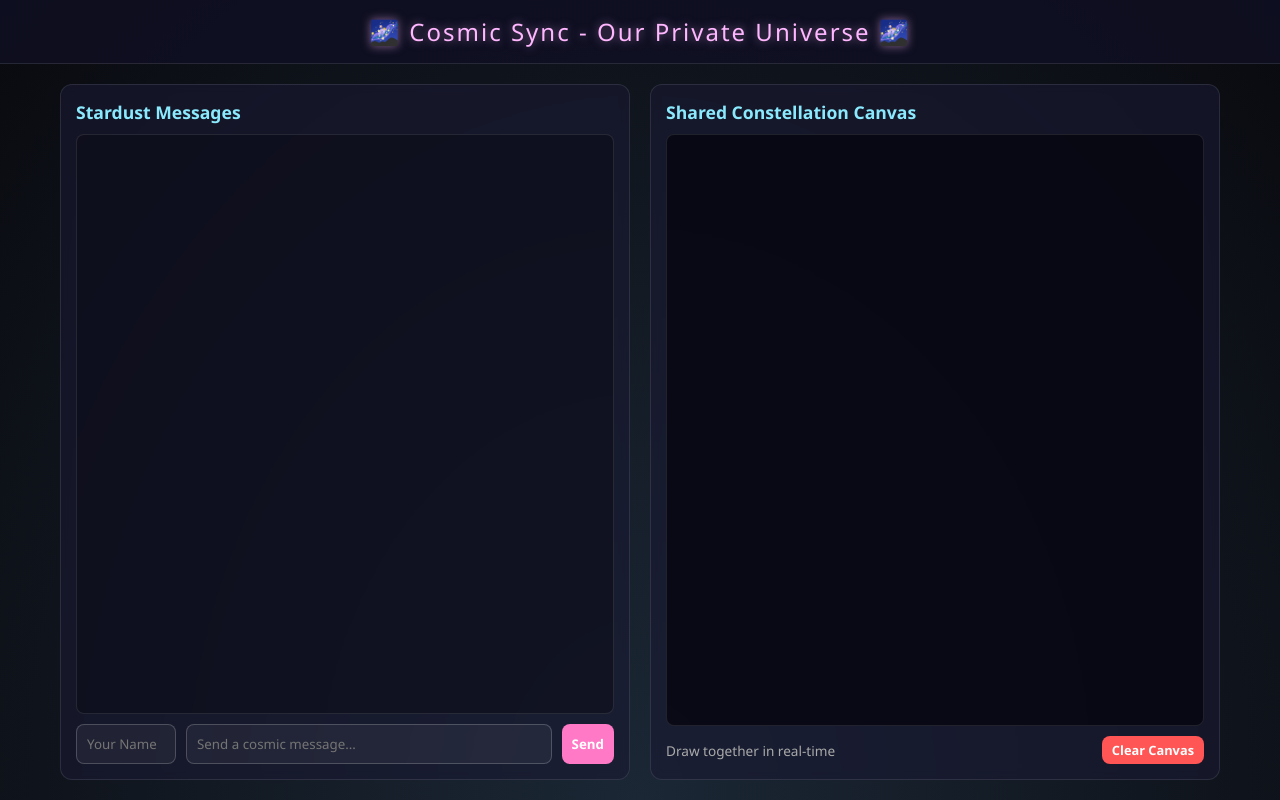
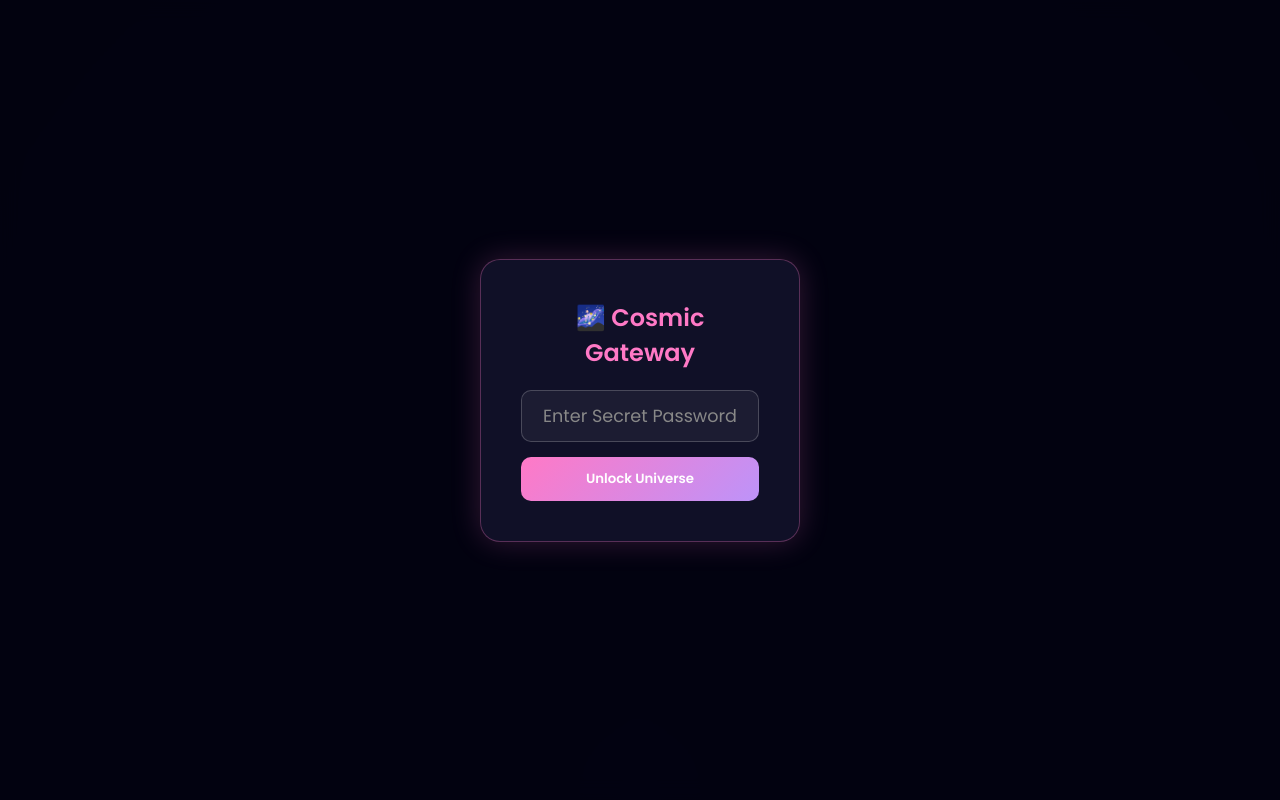
Before and after one commit to praveenrar451-hash/Cosmic-sync, a website: page public/index.html in a window 1280 px wide. Drawn offline with nearby package versions, Linux system fonts and the light colour scheme; no server answers.

Commit message:
Refactor index.html for login and chat features

```diff
--- a/public/index.html
+++ b/public/index.html
@@ -4,79 +4,148 @@
     <meta charset="UTF-8">
     <meta name="viewport" content="width=device-width, initial-scale=1.0">
     <title>Cosmic Sync - Our Universe</title>
+    <link href="https://fonts.googleapis.com/css2?family=Poppins:wght@300;400;600&display=swap" rel="stylesheet">
     <style>
         * {
             box-sizing: border-box;
             margin: 0;
             padding: 0;
-            font-family: 'Segoe UI', Tahoma, Geneva, Verdana, sans-serif;
+            font-family: 'Poppins', sans-serif;
         }
         body {
-            background-color: #050515;
-            color: #e0e0ff;
+            background-color: #030310;
+            color: #f0f0ff;
             height: 100vh;
             overflow: hidden;
             display: flex;
             flex-direction: column;
         }
-        /* Cosmic Starry Background Animation */
+        /* Cosmic Animated Background */
         .stars {
             position: fixed;
             top: 0; left: 0; width: 100%; height: 100%;
-            background: radial-gradient(ellipse at bottom, #1b2735 0%, #090a0f 100%);
+            background: radial-gradient(ellipse at bottom, #101026 0%, #030310 100%);
             z-index: -1;
+        }
+
+        /* --- LOGIN OVERLAY --- */
+        #loginOverlay {
+            position: fixed;
+            top: 0; left: 0; width: 100%; height: 100%;
+            background: rgba(3, 3, 16, 0.95);
+            display: flex;
+            justify-content: center;
+            align-items: center;
+            z-index: 999;
+            backdrop-filter: blur(10px);
+        }
+        .login-card {
+            background: rgba(20, 20, 45, 0.8);
+            border: 1px solid rgba(255, 121, 198, 0.3);
+            padding: 40px;
+            border-radius: 20px;
+            text-align: center;
+            box-shadow: 0 0 30px rgba(255, 121, 198, 0.2);
+            width: 320px;
+        }
+        .login-card h2 {
+            color: #ff79c6;
+            margin-bottom: 20px;
+            font-size: 1.5rem;
+        }
+        .login-card input {
+            width: 100%;
+            padding: 12px;
+            margin-bottom: 15px;
+            border-radius: 10px;
+            border: 1px solid rgba(255, 255, 255, 0.2);
+            background: rgba(255, 255, 255, 0.05);
+            color: #fff;
+            text-align: center;
+            font-size: 1.1rem;
+            outline: none;
+        }
+        .login-card button {
+            width: 100%;
+            padding: 12px;
+            border-radius: 10px;
+            background: linear-gradient(135deg, #ff79c6, #bd93f9);
+            border: none;
+            color: #fff;
+            font-weight: 600;
+            cursor: pointer;
+            transition: 0.3s;
+        }
+        .login-card button:hover { opacity: 0.9; transform: scale(1.02); }
+        .error-msg { color: #ff5555; font-size: 0.85rem; margin-top: 10px; display: none; }
+
+        /* --- MAIN APP UI --- */
+        #appContent {
+            display: none;
+            flex-direction: column;
+            height: 100vh;
         }
         header {
             text-align: center;
             padding: 15px;
-            background: rgba(15, 15, 35, 0.8);
+            background: rgba(15, 15, 35, 0.7);
             border-bottom: 1px solid rgba(255, 255, 255, 0.1);
-            font-size: 1.5rem;
+            font-size: 1.4rem;
             letter-spacing: 2px;
-            color: #ffb7ff;
-            text-shadow: 0 0 10px rgba(255, 183, 255, 0.5);
+            color: #ff79c6;
+            font-weight: 600;
+            text-shadow: 0 0 15px rgba(255, 121, 198, 0.4);
         }
         .container {
             display: flex;
             flex: 1;
             padding: 20px;
             gap: 20px;
-            max-width: 1200px;
+            max-width: 1300px;
             margin: 0 auto;
             width: 100%;
         }
-        .chat-section, .canvas-section {
-            background: rgba(25, 25, 50, 0.6);
+        .card {
+            background: rgba(18, 18, 38, 0.6);
             border: 1px solid rgba(255, 255, 255, 0.1);
-            border-radius: 12px;
+            border-radius: 16px;
             flex: 1;
             display: flex;
             flex-direction: column;
-            padding: 15px;
-            backdrop-filter: blur(5px);
+            padding: 20px;
+            backdrop-filter: blur(8px);
+            box-shadow: 0 8px 32px 0 rgba(0, 0, 0, 0.37);
         }
         h3 {
-            margin-bottom: 10px;
+            margin-bottom: 12px;
             color: #8be9fd;
             font-size: 1.1rem;
+            display: flex;
+            align-items: center;
+            gap: 8px;
         }
         #chat-box {
             flex: 1;
             overflow-y: auto;
-            border: 1px solid rgba(255, 255, 255, 0.1);
-            border-radius: 8px;
-            padding: 10px;
-            margin-bottom: 10px;
-            background: rgba(10, 10, 20, 0.5);
+            border: 1px solid rgba(255, 255, 255, 0.08);
+            border-radius: 12px;
+            padding: 12px;
+            margin-bottom: 15px;
+            background: rgba(8, 8, 18, 0.4);
+            display: flex;
+            flex-direction: column;
+            gap: 10px;
         }
         .message {
-            margin-bottom: 8px;
-            padding: 8px 12px;
-            border-radius: 8px;
+            padding: 10px 14px;
+            border-radius: 12px;
             background: rgba(139, 233, 253, 0.1);
-            border-left: 3px solid #8be9fd;
+            border-left: 4px solid #8be9fd;
+            max-width: 85%;
+            word-wrap: break-word;
             animation: fadeIn 0.3s ease-in-out;
         }
+        .message strong { color: #ff79c6; display: block; font-size: 0.8rem; margin-bottom: 2px; }
         @keyframes fadeIn {
             from { opacity: 0; transform: translateY(5px); }
             to { opacity: 1; transform: translateY(0); }
@@ -86,150 +155,210 @@
             gap: 10px;
         }
         input, button {
-            padding: 10px;
-            border-radius: 8px;
-            border: 1px solid rgba(255, 255, 255, 0.2);
+            padding: 12px;
+            border-radius: 10px;
+            border: 1px solid rgba(255, 255, 255, 0.15);
             background: rgba(255, 255, 255, 0.05);
             color: #fff;
             outline: none;
         }
-        input { flex: 1; }
-        button {
-            background: #ff79c6;
+        input::placeholder { color: #888; }
+        .chat-input-area input[type="text"] { flex: 1; }
+        .btn-action {
+            background: linear-gradient(135deg, #ff79c6, #bd93f9);
             color: #fff;
             border: none;
             cursor: pointer;
-            font-weight: bold;
+            font-weight: 600;
             transition: 0.2s;
         }
-        button:hover { background: #ff92d0; }
+        .btn-action:hover { opacity: 0.9; }
 
         /* Canvas Styling */
+        .canvas-wrapper {
+            position: relative;
+            flex: 1;
+            display: flex;
+            flex-direction: column;
+        }
         #cosmicCanvas {
             flex: 1;
-            background: rgba(5, 5, 15, 0.8);
-            border: 1px solid rgba(255, 255, 255, 0.1);
-            border-radius: 8px;
+            background: rgba(8, 8, 18, 0.6);
+            border: 1px solid rgba(255, 255, 255, 0.08);
+            border-radius: 12px;
             cursor: crosshair;
+            width: 100%;
+            height: 100%;
         }
         .canvas-controls {
-            margin-top: 10px;
+            margin-top: 12px;
             display: flex;
             justify-content: space-between;
             align-items: center;
+        }
+
+        @media(max-width: 768px) {
+            .container { flex-direction: column; height: auto; }
+            body { height: auto; overflow: auto; }
+            #appContent { height: 100vh; }
         }
     </style>
 </head>
 <body>
 
     <div class="stars"></div>
-    <header>🌌 Cosmic Sync - Our Private Universe 🌌</header>
 
-    <div class="container">
-        <!-- Live Chat Section -->
-        <div class="chat-section">
-            <h3>Stardust Messages</h3>
-            <div id="chat-box"></div>
-            <div class="chat-input-area">
-                <input type="text" id="nameInput" placeholder="Your Name" style="max-width: 100px;">
-                <input type="text" id="messageInput" placeholder="Send a cosmic message...">
-                <button onclick="sendMessage()">Send</button>
+    <!-- LOGIN SCREEN -->
+    <div id="loginOverlay">
+        <div class="login-card">
+            <h2>🌌 Cosmic Gateway</h2>
+            <input type="password" id="passInput" placeholder="Enter Secret Password">
+            <button onclick="checkPassword()">Unlock Universe</button>
+            <div id="errorMsg" class="error-msg">Incorrect Password! Try again.</div>
         </div>
     </div>
 
-        <!-- Shared Canvas Section -->
-        <div class="canvas-section">
-            <h3>Shared Constellation Canvas</h3>
+    <!-- MAIN APP SCREEN -->
+    <div id="appContent">
+        <header>✨ Cosmic Sync - Our Private Universe ✨</header>
+
+        <div class="container">
+            <!-- Chat Section -->
+            <div class="card">
+                <h3>💬 Stardust Messages</h3>
+                <div id="chat-box"></div>
+                <div class="chat-input-area">
+                    <input type="text" id="nameInput" placeholder="Name" style="width: 90px;">
+                    <input type="text" id="messageInput" placeholder="Type a message..." onkeypress="handleKeyPress(event)">
+                    <button class="btn-action" onclick="sendMessage()">Send</button>
+                </div>
+            </div>
+
+            <!-- Canvas Section -->
+            <div class="card canvas-wrapper">
+                <h3>🎨 Constellation Canvas</h3>
                 <canvas id="cosmicCanvas"></canvas>
                 <div class="canvas-controls">
-                <span style="font-size: 0.85rem; color: #aaa;">Draw together in real-time</span>
-                <button onclick="clearCanvas()" style="background: #ff5555; padding: 5px 10px; font-size: 0.8rem;">Clear Canvas</button>
+                    <span style="font-size: 0.8rem; color: #aaa;">Draw together in real-time</span>
+                    <button class="btn-action" onclick="clearCanvas()" style="background: #ff5555; padding: 6px 14px; font-size: 0.8rem;">Clear Universe</button>
+                </div>
             </div>
         </div>
     </div>
 
-    <!-- Socket.io Client Library -->
     <script src="/socket.io/socket.io.js"></script>
     <script>
+        // PASSWORD LOGIC
+        function checkPassword() {
+            const pass = document.getElementById('passInput').value;
+            if (pass === "272009") {
+                document.getElementById('loginOverlay').style.display = 'none';
+                document.getElementById('appContent').style.display = 'flex';
+                initApp(); // Initialize canvas & socket only after login
+            } else {
+                const err = document.getElementById('errorMsg');
+                err.style.display = 'block';
+                setTimeout(() => err.style.display = 'none', 2500);
+            }
+        }
+
+        // Allow Enter key for login
+        document.getElementById('passInput').addEventListener('keypress', function(e) {
+            if (e.key === 'Enter') checkPassword();
+        });
+
+        function initApp() {
             const socket = io();
 
-        // Chat Logic
+            // CHAT LOGIC
             function sendMessage() {
-            const name = document.getElementById('nameInput').value || 'Anonymous';
-            const message = document.getElementById('messageInput').value;
-            if (message.trim() !== '') {
+                const name = document.getElementById('nameInput').value.trim() || 'Cosmic Traveler';
+                const message = document.getElementById('messageInput').value.trim();
+                if (message !== '') {
                     socket.emit('cosmic-message', { name, message });
                     document.getElementById('messageInput').value = '';
                 }
+            }
+
+            window.sendMessage = sendMessage;
+
+            window.handleKeyPress = function(e) {
+                if (e.key === 'Enter') sendMessage();
             }
 
             socket.on('cosmic-message', (data) => {
                 const chatBox = document.getElementById('chat-box');
                 const msgDiv = document.createElement('div');
                 msgDiv.className = 'message';
-            msgDiv.innerHTML = `<strong>${data.name}:</strong> ${data.message}`;
+                msgDiv.innerHTML = `<strong>${data.name}</strong>${data.message}`;
                 chatBox.appendChild(msgDiv);
                 chatBox.scrollTop = chatBox.scrollHeight;
             });
 
-        // Drawing Logic
+            // CANVAS DRAWING LOGIC
             const canvas = document.getElementById('cosmicCanvas');
             const ctx = canvas.getContext('2d');
 
             function resizeCanvas() {
-            canvas.width = canvas.clientWidth;
-            canvas.height = canvas.clientHeight;
+                const rect = canvas.getBoundingClientRect();
+                canvas.width = rect.width;
+                canvas.height = rect.height;
             }
             window.addEventListener('resize', resizeCanvas);
             resizeCanvas();
 
             let painting = false;
+            let lastX = 0;
+            let lastY = 0;
 
-        canvas.addEventListener('mousedown', startPosition);
-        canvas.addEventListener('mouseup', endPosition);
-        canvas.addEventListener('mousemove', draw);
+            canvas.addEventListener('mousedown', (e) => {
+                painting = true;
+                const rect = canvas.getBoundingClientRect();
+                lastX = e.clientX - rect.left;
+                lastY = e.clientY - rect.top;
+            });
 
-        function startPosition(e) {
-            painting = true;
-            draw(e);
-        }
-        function endPosition() {
-            painting = false;
-            ctx.beginPath();
-        }
+            canvas.addEventListener('mouseup', () => painting = false);
+            canvas.addEventListener('mouseleave', () => painting = false);
 
-        function draw(e) {
+            canvas.addEventListener('mousemove', (e) => {
                 if (!painting) return;
                 const rect = canvas.getBoundingClientRect();
                 const x = e.clientX - rect.left;
                 const y = e.clientY - rect.top;
 
+                // Draw locally
+                drawStroke(lastX, lastY, x, y, '#ff79c6');
+
+                // Emit to server
+                socket.emit('draw-action', { x0: lastX, y0: lastY, x1: x, y1: y });
+
+                lastX = x;
+                lastY = y;
+            });
+
+            function drawStroke(x0, y0, x1, y1, color) {
+                ctx.beginPath();
+                ctx.moveTo(x0, y0);
+                ctx.lineTo(x1, y1);
+                ctx.strokeStyle = color;
                 ctx.lineWidth = 3;
                 ctx.lineCap = 'round';
-            ctx.strokeStyle = '#ff79c6';
-
-            ctx.lineTo(x, y);
                 ctx.stroke();
-            ctx.beginPath();
-            ctx.moveTo(x, y);
-
-            // Send draw coordinates to partner
-            socket.emit('draw-action', { x, y, start: false });
+                ctx.closePath();
             }
 
             socket.on('draw-action', (data) => {
-            // Render partner's drawing
-            ctx.lineWidth = 3;
-            ctx.lineCap = 'round';
-            ctx.strokeStyle = '#8be9fd';
-            ctx.lineTo(data.x, data.y);
-            ctx.stroke();
-            ctx.beginPath();
-            ctx.moveTo(data.x, data.y);
+                drawStroke(data.x0, data.y0, data.x1, data.y1, '#8be9fd');
             });
 
-        function clearCanvas() {
+            window.clearCanvas = function() {
+                socket.emit('clear-canvas');
+            }
+
+            socket.on('clear-canvas', () => {
                 ctx.clearRect(0, 0, canvas.width, canvas.height);
+            });
         }
     </script>
 </body>
```
Lines whose indentation alone changed are shown as unchanged.
